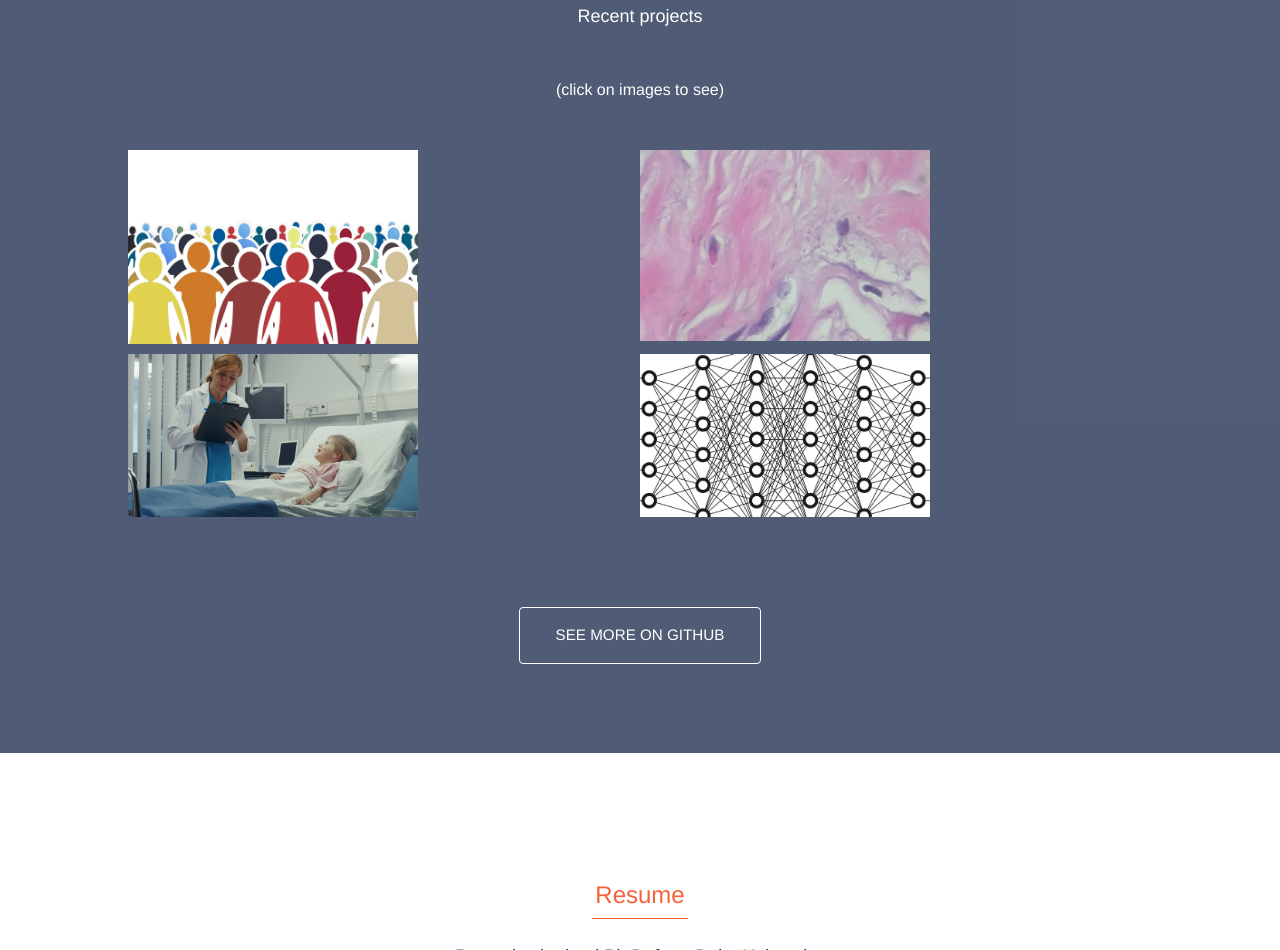
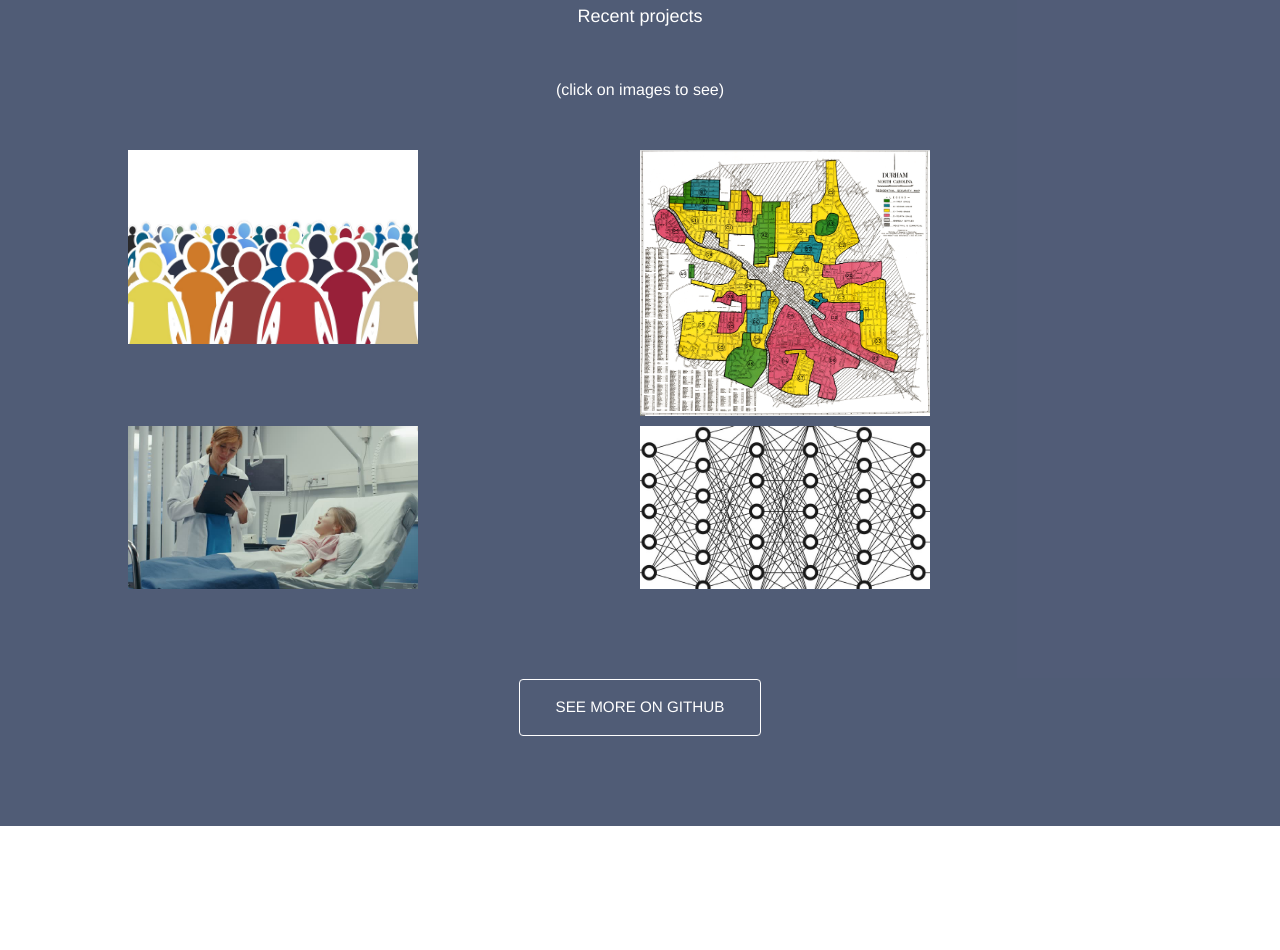
Before and after one commit to AndrewCarr24/professional_site, a website: page index.html in a window 1280 px wide. Shown: the part 1609-2559 px from the top of the page. Drawn offline with nearby package versions, Linux system fonts and the light colour scheme; files whose address does not match are found by name.

Commit message:
update pic

```diff
--- a/index.html
+++ b/index.html
@@ -140,7 +140,7 @@
         </div>
         <div class="col-lg-4 col-sm-6">
           <a class="portfolio-box" href="portfolio/Redlining_Highcharts_Tutorial.html" title = "">
-            <img class="img-fluid" src="img/tumor2.png" alt="">
+            <img class="img-fluid" src="img/Redlining_Durham.png" alt="">
             <div class="portfolio-box-caption">
               <div class="project-category text-white-50">
                 Spatial Analysis | Interactive Data Viz
```
Also changed, not shown: img/Redlining_Durham.png (added), 1 other file.
